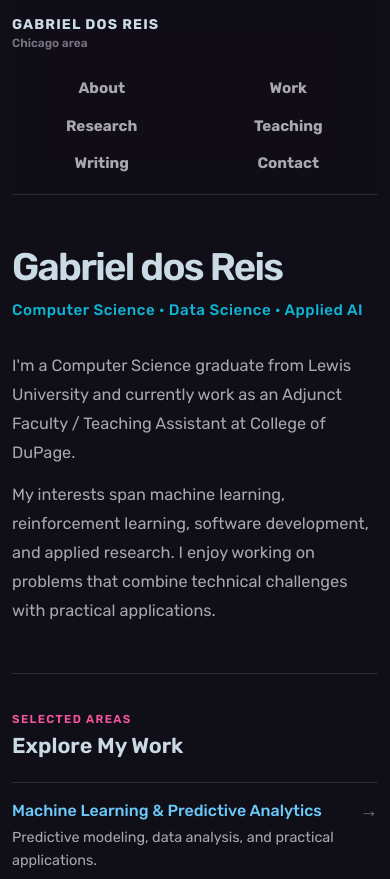
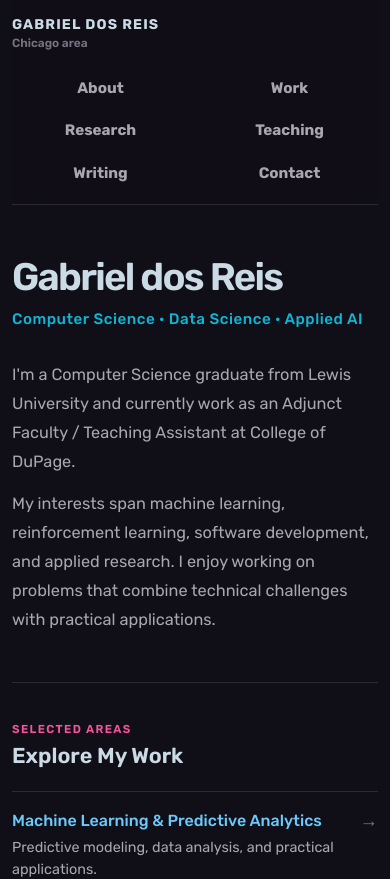
Before and after one commit to Barderus/portfolio-website, a React (Vite) app: page / in a window 390 px wide. Shown: the top 879 px of the page. Built offline with nearby package versions, Linux system fonts and the light colour scheme.

Commit message:
Space out navigation links

```diff
--- a/src/styles.css
+++ b/src/styles.css
@@ -901,7 +901,7 @@ main,
   display: flex;
   flex-wrap: wrap;
   justify-content: flex-end;
-  gap: 0.45rem;
+  gap: 0.75rem 1.2rem;
 }
 
 .nav-link {
@@ -2092,6 +2092,7 @@ main {
     display: grid;
     grid-template-columns: repeat(3, minmax(0, 1fr));
     width: 100%;
+    gap: 0.75rem;
   }
 
   .nav-link {
```
